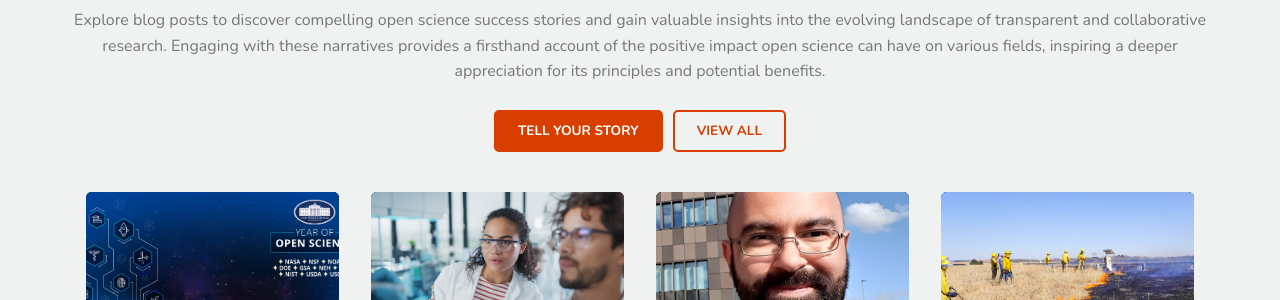
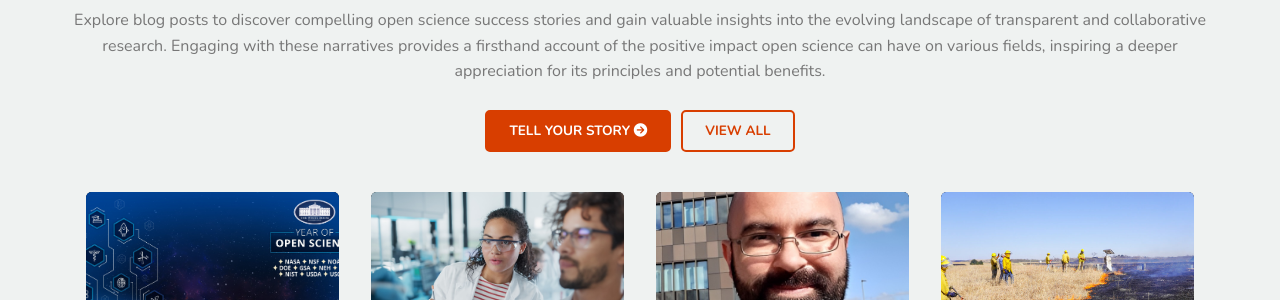
Before and after one commit to bressler1995/TOPS-Website-Front-End, a Jekyll site: the page built from index.md, in a window 1280 px wide. Shown: the part 1787-2087 px from the top of the page. Built offline with Jekyll 4.4.1, drawn with Linux system fonts in a browser that asks for light colours.

Commit message:
add external icon to story button on home

```diff
--- a/_includes/home/posts.html
+++ b/_includes/home/posts.html
@@ -6,7 +6,7 @@
               <div class="tops_divider div_larger justify-content-center mb-3"><div class="div_inner"></div></div>
               {{ home-posts-description | markdownify }}
               <div class="d-flex flex-row flex-wrap tops_doublebuttons justify-content-center">
-                  <a class="btn btn-primary" href="{{ home-posts-linkone_url }}" target="_blank" role="button">{{ home-posts-linkone_text }}</a>
+                  <a class="btn btn-primary" href="{{ home-posts-linkone_url }}" target="_blank" role="button">{{ home-posts-linkone_text }} <i class="fa-solid fa-circle-arrow-right"></i></a>
                   <a class="btn btn-outline-primary" href="{{site.baseurl}}/{{site.blogbutton}}" role="button">{{ home-posts-linktwo_text }}</a>
               </div>
           </div>
```
